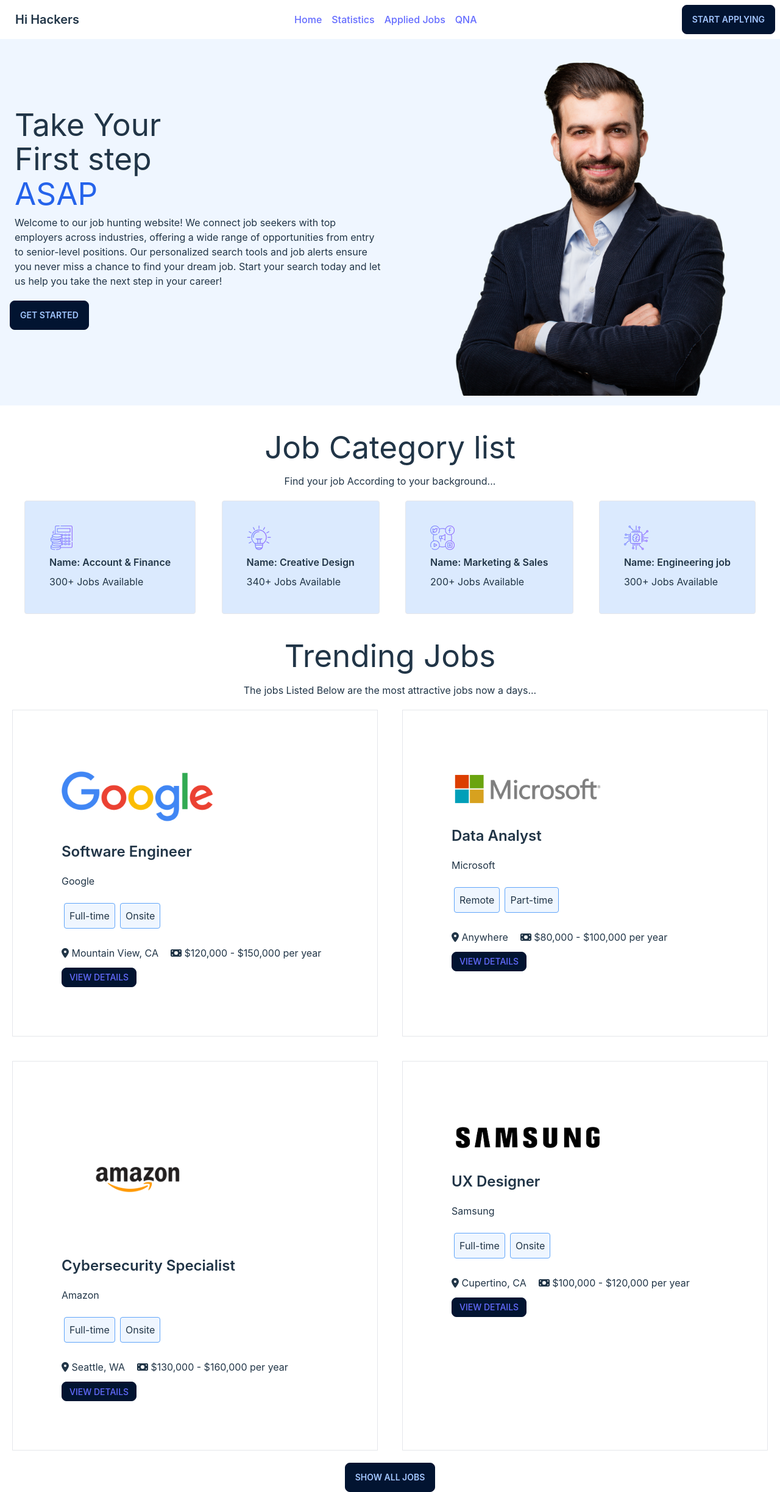
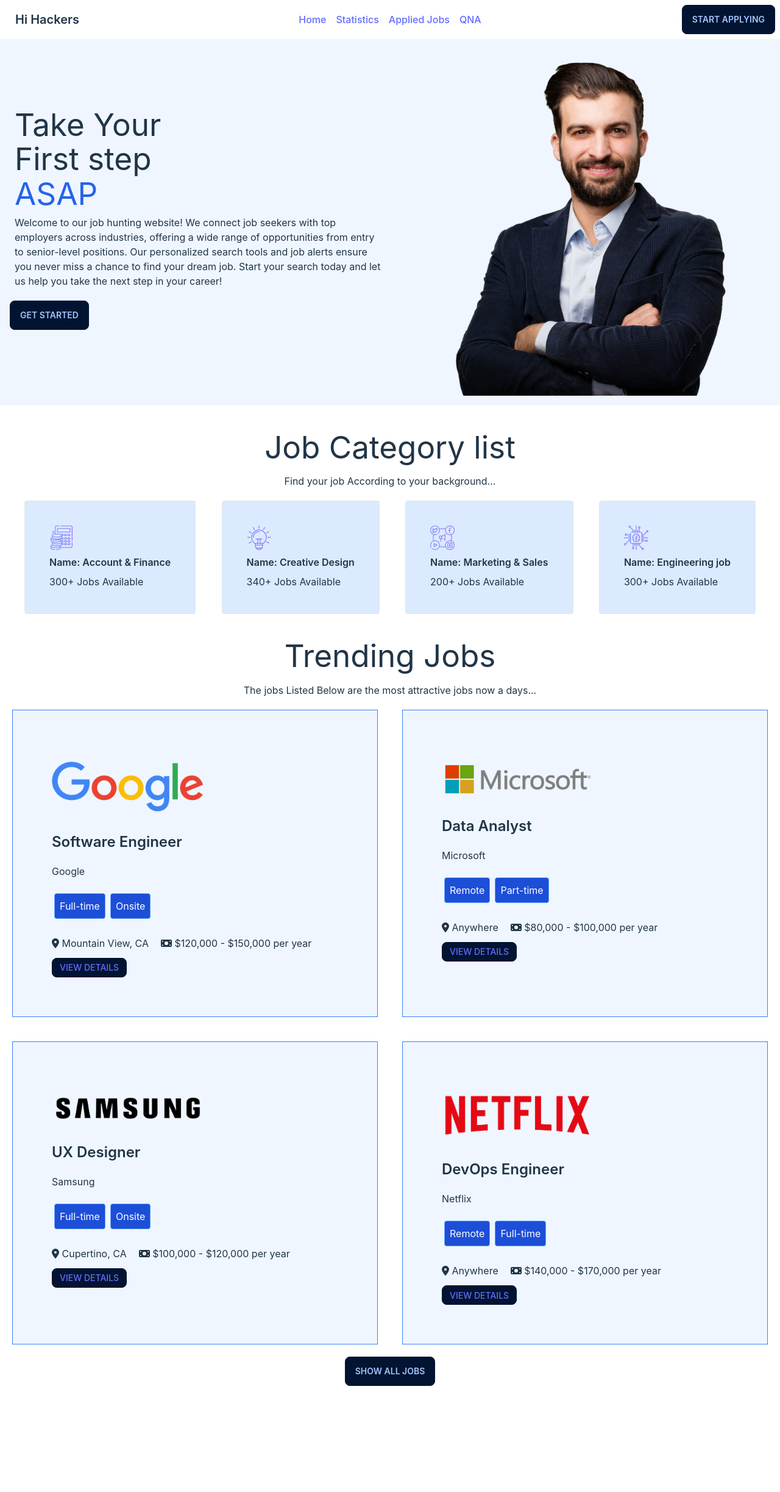
Before and after one commit to Sifat-E-Sadakin/TechTrek, a React (Vite) app: page / in a window 1280 px wide. Shown: the whole page at 61% size. After the commit the page ends 2273 px from the top, so only its background shows below. Built offline with nearby package versions, Linux system fonts and the light colour scheme.

Commit message:
responsive navbar

```diff
--- a/public/TrendingJobs.json
+++ b/public/TrendingJobs.json
@@ -30,21 +30,6 @@
       "email": "jobs@microsoft.com"
     },
     {
-      "id": 3,
-      "job_title": "Cybersecurity Specialist",
-      "company": "Amazon",
-      "job_category": ["Full-time", "Onsite"],
-      "location": "Seattle, WA",
-      "salary": "$130,000 - $160,000 per year",
-      "logo": "./assets/Logo/amazon-png-logo-vector-6695.png",
-      "job_description": "We are seeking a highly skilled cybersecurity specialist to join our team. You will be responsible for designing and implementing security solutions to protect our company's assets.",
-      "job_responsibility": "Identify and evaluate security risks and vulnerabilities, develop and implement security policies and procedures, monitor systems for security breaches and respond to security incidents, stay up-to-date with the latest security technologies and trends",
-      "educational_requirement": "Bachelor's degree in Computer Science or related field",
-      "experience": "5+ years of experience in cybersecurity",
-      "phone": "+1 123-456-7890",
-      "email": "jobs@amazon.com"
-    },
-    {
       "id": 4,
       "job_title": "UX Designer",
       "company": "Samsung",
@@ -58,6 +43,21 @@
       "experience": "3+ years of experience in UX design",
       "phone": "+1 123-456-7890",
       "email": "jobs@apple.com"
+    },
+    {
+      "id": 6,
+      "job_title": "DevOps Engineer",
+      "company": "Netflix",
+      "job_category": ["Remote", "Full-time"],
+      "location": "Anywhere",
+      "salary": "$140,000 - $170,000 per year",
+      "logo": "./assets/Logo/netflix-logo-png-2562.png",
+      "job_description": "We are seeking an experienced cloud architect to join our team. You will be responsible for designing and implementing cloud-based solutions for our clients.",
+      "job_responsibility": "Design and implement cloud-based solutions that meet business and technical requirements, collaborate with clients to understand their cloud needs and provide recommendations, ensure the security, scalability, and availability of cloud-based systems, stay up-to-date with the latest cloud technologies and trends",
+      "educational_requirement": "Bachelor's or Master's degree in Computer Science, Information Technology, or related field",
+      "experience": "8+ years of experience in cloud architecture and design",
+      "phone": "+1 123-456-7890",
+      "email": "jobs@ibm.com"
     },
     {
       "id": 5,
@@ -75,18 +75,19 @@
       "email": "jobs@facebook.com"
     },
     {
-      "id": 6,
-      "job_title": "DevOps Engineer",
-      "company": "Netflix",
-      "job_category": ["Remote", "Full-time"],
-      "location": "Anywhere",
-      "salary": "$140,000 - $170,000 per year",
-      "logo": "./assets/Logo/netflix-logo-png-2562.png",
-      "job_description": "We are seeking an experienced cloud architect to join our team. You will be responsible for designing and implementing cloud-based solutions for our clients.",
-      "job_responsibility": "Design and implement cloud-based solutions that meet business and technical requirements, collaborate with clients to understand their cloud needs and provide recommendations, ensure the security, scalability, and availability of cloud-based systems, stay up-to-date with the latest cloud technologies and trends",
-      "educational_requirement": "Bachelor's or Master's degree in Computer Science, Information Technology, or related field",
-      "experience": "8+ years of experience in cloud architecture and design",
+      "id": 3,
+      "job_title": "Cybersecurity Specialist",
+      "company": "Amazon",
+      "job_category": ["Full-time", "Onsite"],
+      "location": "Seattle, WA",
+      "salary": "$130,000 - $160,000 per year",
+      "logo": "./assets/Logo/amazon-png-logo-vector-6695.png",
+      "job_description": "We are seeking a highly skilled cybersecurity specialist to join our team. You will be responsible for designing and implementing security solutions to protect our company's assets.",
+      "job_responsibility": "Identify and evaluate security risks and vulnerabilities, develop and implement security policies and procedures, monitor systems for security breaches and respond to security incidents, stay up-to-date with the latest security technologies and trends",
+      "educational_requirement": "Bachelor's degree in Computer Science or related field",
+      "experience": "5+ years of experience in cybersecurity",
       "phone": "+1 123-456-7890",
-      "email": "jobs@ibm.com"
+      "email": "jobs@amazon.com"
     }
+
   ]
--- a/src/Components/JobCategory/JobCategory.jsx
+++ b/src/Components/JobCategory/JobCategory.jsx
@@ -9,7 +9,7 @@
             <h1 className='m-4'>Job Category list</h1>
             <p>Find your job According to your background...</p>
 
-            <div className='flex justify-between mt-5'>
+            <div className='md:flex justify-between mt-5'>
             {
                 categoryList.map(job=> <ShowCategoryList list={job} key={job.id} ></ShowCategoryList> )
             }
--- a/src/Components/Navbar/Navbar.jsx
+++ b/src/Components/Navbar/Navbar.jsx
@@ -4,23 +4,34 @@
 const Navbar = () => {
     return (
         <div className='container mx-auto'>
-            <div className="navbar bg-base-100 flex justify-between">
-                <div>
-                    <a className="btn btn-ghost normal-case text-xl">Hi Hackers</a>
+            <div>
+                <div className="navbar bg-base-100">
+                    <div className="navbar-start">
+                        <div className="dropdown">
+                            <label tabIndex={0} className="btn btn-ghost lg:hidden">
+                                <svg xmlns="http://www.w3.org/2000/svg" className="h-5 w-5" fill="none" viewBox="0 0 24 24" stroke="currentColor"><path strokeLinecap="round" strokeLinejoin="round" strokeWidth="2" d="M4 6h16M4 12h8m-8 6h16" /></svg>
+                            </label>
+                            <ul tabIndex={0} className="menu menu-compact dropdown-content mt-3 p-2 shadow bg-base-100 rounded-box w-52">
+                                <Link className='m-2' to='/'>Home</Link>
+                                <Link className='m-2' to='/statistics'>Statistics</Link>
+                                <Link className='m-2' to='/appliedJobs'>Applied Jobs</Link>
+                                <Link className='m-2' to='/qna'>QNA</Link>
+                            </ul>
+                        </div>
+                        <a className="btn btn-ghost normal-case text-xl">Hi Hackers</a>
+                    </div>
+                    <div className="navbar-center hidden lg:flex">
+                        <ul className="menu menu-horizontal px-1">
+                            <Link className='m-2' to='/'>Home</Link>
+                            <Link className='m-2' to='/statistics'>Statistics</Link>
+                            <Link className='m-2' to='/appliedJobs'>Applied Jobs</Link>
+                            <Link className='m-2' to='/qna'>QNA</Link>
+                        </ul>
+                    </div>
+                    <div className="navbar-end">
+                        <a className="btn">Start Applying</a>
+                    </div>
                 </div>
-
-                <div className=''>
-                    <Link className='m-2'to='/'>Home</Link>
-                    <Link className='m-2' to='/statistics'>Statistics</Link>
-                    <Link className='m-2'to='/appliedJobs'>Applied Jobs</Link>
-                    <Link className='m-2'to='/qna'>QNA</Link>
-                </div>
-                <div>
-                <button className='btn '>Start Applying</button>
-
-                </div>
-
-
             </div>
 
         </div>
--- a/src/Components/ShowTrendingJobs/ShowTrendingJobs.jsx
+++ b/src/Components/ShowTrendingJobs/ShowTrendingJobs.jsx
@@ -9,7 +9,7 @@
     let {job_title, company, job_category, location,  salary, logo, id }= jobs;
 
     return (
-        <div className='border m-5 p-20'>
+        <div className='border border-blue-500 bg-blue-50 m-5 p-16'>
             <div className='py-5'>
                 <img src={logo} alt="" id='logo' style={{width:'250px'}} />
             </div>
@@ -23,8 +23,8 @@
 
             </div>
             <div className='flex py-4 ' >
-                <h5 className='mx-1 block border border-blue-400 bg-blue-50 rounded p-2 ' >{job_category[0]}</h5>
-                <h5 className='mx-1 block border border-blue-400 bg-blue-50 rounded p-2 ' >{job_category[1]}</h5>
+                <h5 className='mx-1 block border border-blue-400 bg-blue-700 text-white rounded p-2 ' >{job_category[0]}</h5>
+                <h5 className='mx-1 block border border-blue-400 bg-blue-700 text-white rounded p-2 ' >{job_category[1]}</h5>
 
             </div>
             <div className='flex gap-5 py-3'>
```
